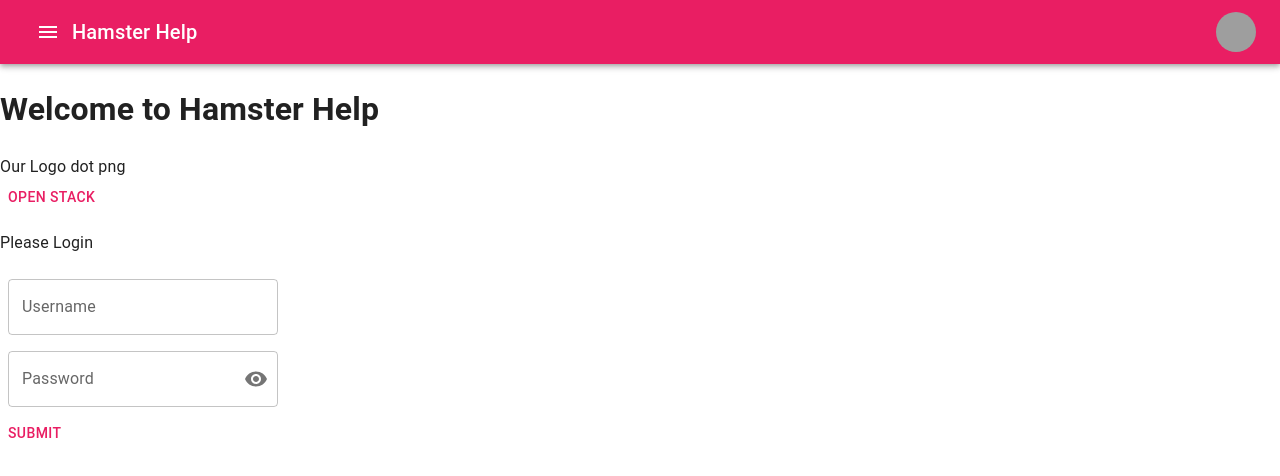
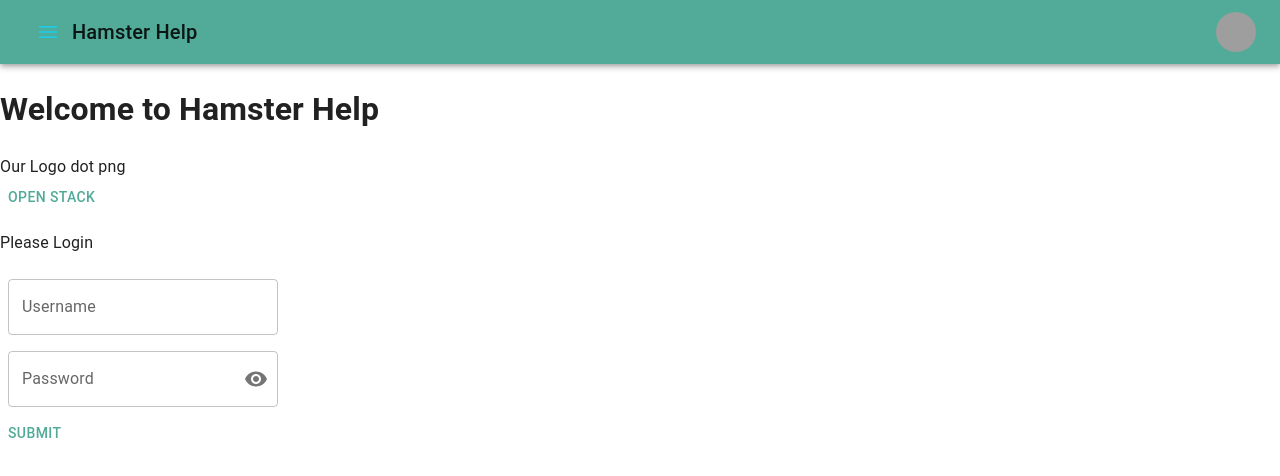
Before and after one commit to Team-Turbo-Hamster/Hamster-Help-FE, a React (Create React App) app: page /login in a window 1280 px wide. Shown: the top 476 px of the page. Built offline with nearby package versions, Linux system fonts and the light colour scheme; grey boxes are pictures that could not be loaded.

Commit message:
theme in progress

```diff
--- a/src/components/Login.jsx
+++ b/src/components/Login.jsx
@@ -7,8 +7,7 @@ const InitialLogin = () => {
 
   const handleChange = (prop) => (event) => {
     event.preventDefault();
-    setValues({ ...values, [prop]: event.target.value, });
-
+    setValues({ ...values, [prop]: event.target.value });
   };
 
   const handleClickShowPassword = () => {
@@ -23,25 +22,31 @@ const InitialLogin = () => {
   };
 
   const handleSubmit = (event) => {
-    console.log("submit: ", values)
-    console.log(event)
-    event.preventDefault()
-  }
+    console.log("submit: ", values);
+    console.log(event);
+    event.preventDefault();
+  };
 
   return (
     <form onSubmit={handleSubmit}>
-    <FormControl sx={{ m: 1, width: '30ch' }}>
+      <FormControl sx={{ m: 1, width: "30ch" }}>
         <InputLabel>Username</InputLabel>
-      <OutlinedInput id="usernameField" label="Username" helpertext="Please enter your username" onChange={handleChange('username')}  />
-      </FormControl><br />
-      <FormControl sx={{ m: 1, width: '30ch' }}>
+        <OutlinedInput
+          id="usernameField"
+          label="Username"
+          helpertext="Please enter your username"
+          onChange={handleChange("username")}
+        />
+      </FormControl>
+      <br />
+      <FormControl sx={{ m: 1, width: "30ch" }}>
         <InputLabel>Password</InputLabel>
         <OutlinedInput
           id="passwordField"
           type={values.showPassword ? "text" : "password"}
           value={values.password}
           label="password"
-        onChange={handleChange('password')}
+          onChange={handleChange("password")}
           endAdornment={
             <InputAdornment position="end">
               <IconButton
@@ -55,7 +60,8 @@ const InitialLogin = () => {
             </InputAdornment>
           }
         />
-        </FormControl><br />
+      </FormControl>
+      <br />
       <Button variant="text" type="Submit">
         Submit
       </Button>
--- a/src/components/NavMenu.jsx
+++ b/src/components/NavMenu.jsx
@@ -5,6 +5,9 @@ import MenuIcon from "@mui/icons-material/Menu";
 const pages = [
   { title: "Tutor", url: "tutor" },
   { title: "Cloudinary Test", url: "cloudinary" },
+  { title: "Login", url: "login" },
+  { title: "Register here", url: "register" },
+  { title: "Search our archives", url: "stack" },
 ];
 
 const NavMenu = ({ anchorElNav, setAnchorElNav, handleCloseNavMenu }) => {
@@ -21,7 +24,7 @@ const NavMenu = ({ anchorElNav, setAnchorElNav, handleCloseNavMenu }) => {
           aria-controls="menu-appbar"
           aria-haspopup="true"
           onClick={handleOpenNavMenu}
-          color="inherit"
+          color="secondary"
         >
           <MenuIcon />
         </IconButton>
@@ -42,23 +45,13 @@ const NavMenu = ({ anchorElNav, setAnchorElNav, handleCloseNavMenu }) => {
           sx={{}}
         >
           {pages.map((page) => (
-            <MenuItem
-              key={page.url}
-              onClick={handleCloseNavMenu}
-              component={RouterLink}
-              to={page.url}
-            >
+            <MenuItem key={page.url} onClick={handleCloseNavMenu} component={RouterLink} to={page.url}>
               <Typography textAlign="center">{page.title}</Typography>
             </MenuItem>
           ))}
         </Menu>
       </Box>
-      <Typography
-        variant="h6"
-        noWrap
-        component="div"
-        sx={{ flexGrow: 1, mr: 2 }}
-      >
+      <Typography variant="h6" noWrap component="div" sx={{ flexGrow: 1, mr: 2 }}>
         Hamster Help
       </Typography>
     </>
--- a/src/pages/Login.page.jsx
+++ b/src/pages/Login.page.jsx
@@ -1,15 +1,18 @@
 import InitialLogin from "../components/Login";
-import {Button} from "@mui/material"
+import { Button, Box } from "@mui/material";
 
 const Login = () => {
   return (
-    <div>
+    <Box sx={{ background: "primary.dark" }}>
       <h1> Welcome to Hamster Help </h1>
       <div> Our Logo dot png</div>
-      <div> <Button>Open Stack</Button> </div>
+      <div>
+        {" "}
+        <Button>Open Stack</Button>{" "}
+      </div>
       <p> Please Login </p>
       <div>{InitialLogin()}</div>
-    </div>
+    </Box>
   );
 };
 
--- a/src/styles/components/buttonComponent.styles.js
+++ b/src/styles/components/buttonComponent.styles.js
@@ -2,7 +2,7 @@ import { makeStyles } from "@mui/styles";
 
 const useStyles = makeStyles((theme) => ({
   button: {
-    color: theme.palette.mode === "dark" ? "red" : "blue",
+    color: theme.palette.primary.main,
   },
 }));
 
--- a/src/styles/theme.js
+++ b/src/styles/theme.js
@@ -1,6 +1,6 @@
 import React, { createContext, useState, useMemo, useContext } from "react";
 import { createTheme, ThemeProvider } from "@mui/material";
-import { pink, grey, indigo } from "@mui/material/colors";
+import { grey, cyan } from "@mui/material/colors";
 
 export const ColorModeContext = createContext({
   toggleColorMode: () => {},
@@ -26,14 +26,14 @@ export const ColorModeContextProvider = ({ children }) => {
         palette: {
           mode,
           primary: {
-            main: mode === "light" ? pink[500] : grey[300],
-            light: mode === "light" ? pink[200] : grey[100],
-            dark: mode === "light" ? pink[900] : grey[600],
+            main: mode === "light" ? "#52ab98" : grey[300],
+            light: mode === "light" ? "#c8d8e4" : grey[100],
+            dark: mode === "light" ? "#2b6777" : grey[600],
           },
           secondary: {
-            main: indigo[400],
-            light: indigo[200],
-            dark: indigo[900],
+            main: cyan[400],
+            light: "#fffff",
+            dark: grey[300],
           },
         },
       }),
```
Lines whose indentation alone changed are shown as unchanged.
